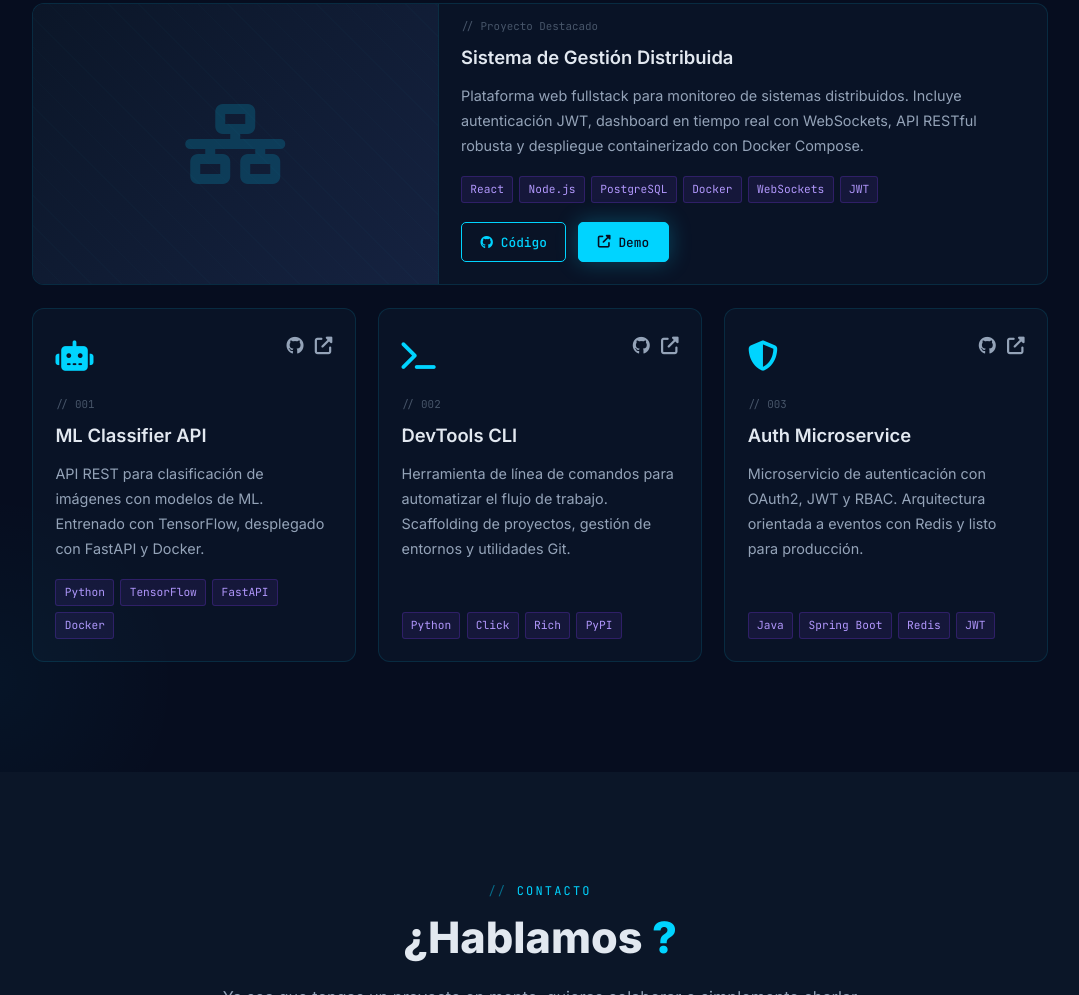
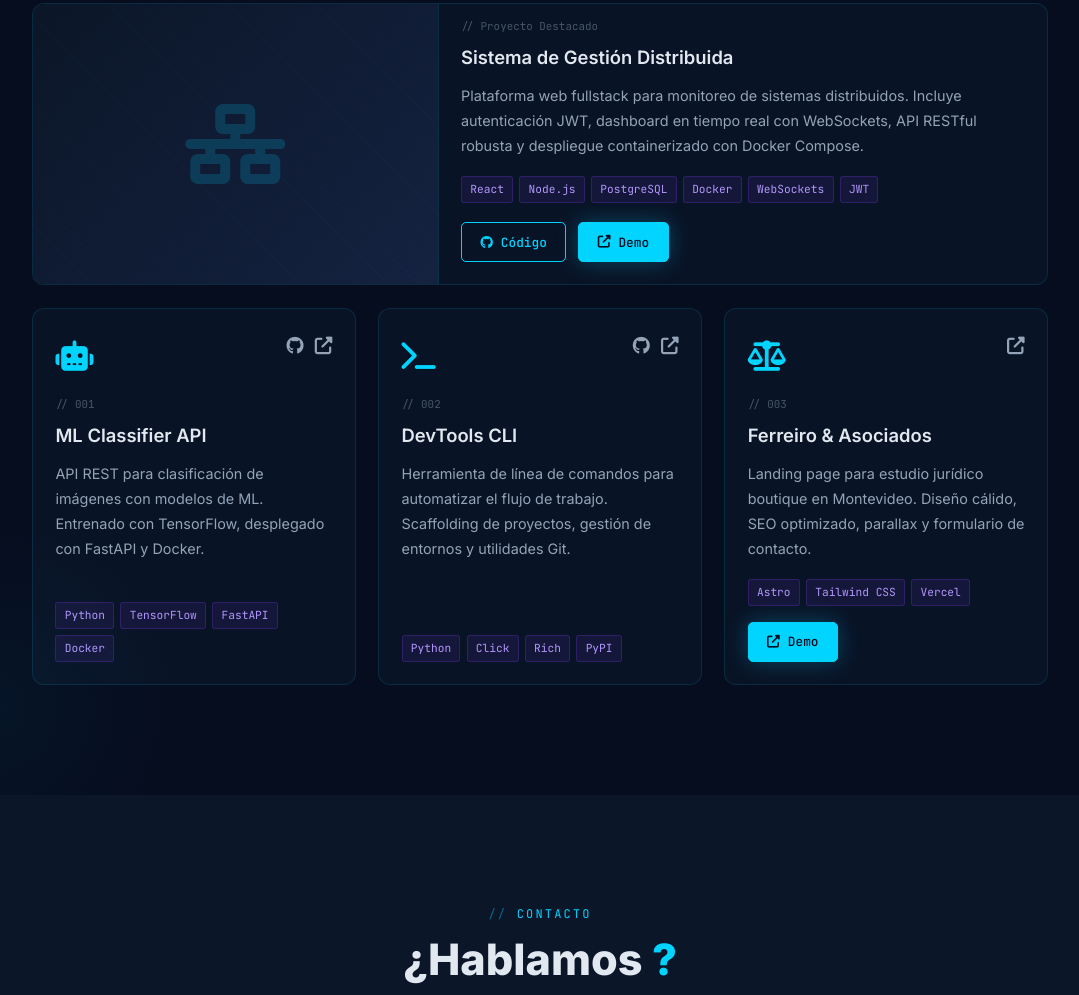
Before and after one commit to brunoalbin23/mi-web, a plain HTML site: page index.html in a window 1280 px wide. Shown: the part 2937-3932 px from the top of the page, without its empty margins (100-1179 px from the left). Drawn offline with Linux system fonts and the light colour scheme.

Commit message:
feature/landing

```diff
--- a/index.html
+++ b/index.html
@@ -390,24 +390,27 @@
       <!-- ── Card 3 ── -->
       <div class="proj-card reveal" style="transition-delay:.24s">
         <div class="proj-top">
-          <div class="proj-ico"><i class="fas fa-shield-alt"></i></div>
+          <div class="proj-ico"><i class="fas fa-balance-scale"></i></div>
           <div class="proj-lnks">
-            <a href="#" title="GitHub"><i class="fab fa-github"></i></a>
-            <a href="#" title="Live"><i class="fas fa-external-link-alt"></i></a>
+            <a href="https://estudio-legal-zeta.vercel.app" target="_blank" rel="noopener noreferrer" title="Demo"><i class="fas fa-external-link-alt"></i></a>
           </div>
         </div>
         <div class="proj-body">
           <div class="proj-n">// 003</div>
-          <div class="proj-title">Auth Microservice</div>
+          <div class="proj-title">Ferreiro &amp; Asociados</div>
           <p class="proj-desc">
-            Microservicio de autenticación con OAuth2, JWT y RBAC.
-            Arquitectura orientada a eventos con Redis y listo para producción.
+            Landing page para estudio jurídico boutique en Montevideo.
+            Diseño cálido, SEO optimizado, parallax y formulario de contacto.
           </p>
           <div class="stack">
-            <span class="stag">Java</span>
-            <span class="stag">Spring Boot</span>
-            <span class="stag">Redis</span>
-            <span class="stag">JWT</span>
+            <span class="stag">Astro</span>
+            <span class="stag">Tailwind CSS</span>
+            <span class="stag">Vercel</span>
+          </div>
+          <div class="feat-actions" style="margin-top:1rem">
+            <a href="https://estudio-legal-zeta.vercel.app" target="_blank" rel="noopener noreferrer" class="btn btn-primary btn-sm">
+              <i class="fas fa-external-link-alt"></i> Demo
+            </a>
           </div>
         </div>
       </div>
```
